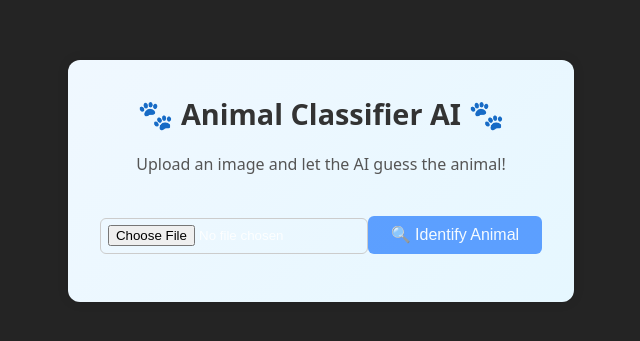
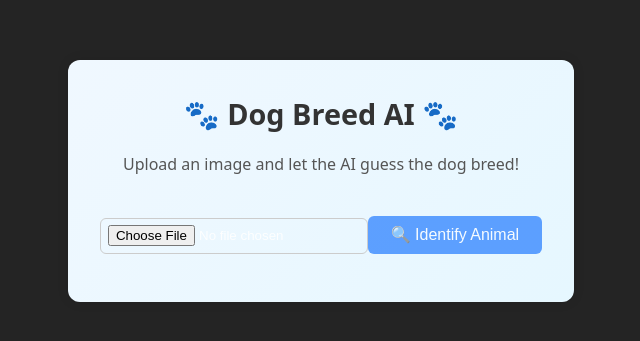
Before and after one commit to IllSmithDa/animal-client, a React (Vite) app: page / in a window 1280 px wide. Shown: the part 219-560 px from the top of the page, without its empty margins (319-959 px from the left). Built offline with nearby package versions, Linux system fonts and the light colour scheme.

Commit message:
rename application to dog breed ai

```diff
--- a/index.html
+++ b/index.html
@@ -4,7 +4,7 @@
     <meta charset="UTF-8" />
     <link rel="icon" type="image/svg+xml" href="/icon.png" />
     <meta name="viewport" content="width=device-width, initial-scale=1.0" />
-    <title>Animal AI</title>
+    <title>Dog Breed AI</title>
   </head>
   <body>
     <div id="root"></div>
--- a/src/components/ImagePredictor.tsx
+++ b/src/components/ImagePredictor.tsx
@@ -44,8 +44,8 @@ export default function ImagePredictor() {
 
   return (
     <div style={styles.container}>
-      <h2 style={styles.header}>🐾 Animal Classifier AI 🐾</h2>
-      <p style={styles.subHeader}>Upload an image and let the AI guess the animal!</p>
+      <h2 style={styles.header}>🐾 Dog Breed AI 🐾</h2>
+      <p style={styles.subHeader}>Upload an image and let the AI guess the dog breed!</p>
 
       <input
         type="file"
```
